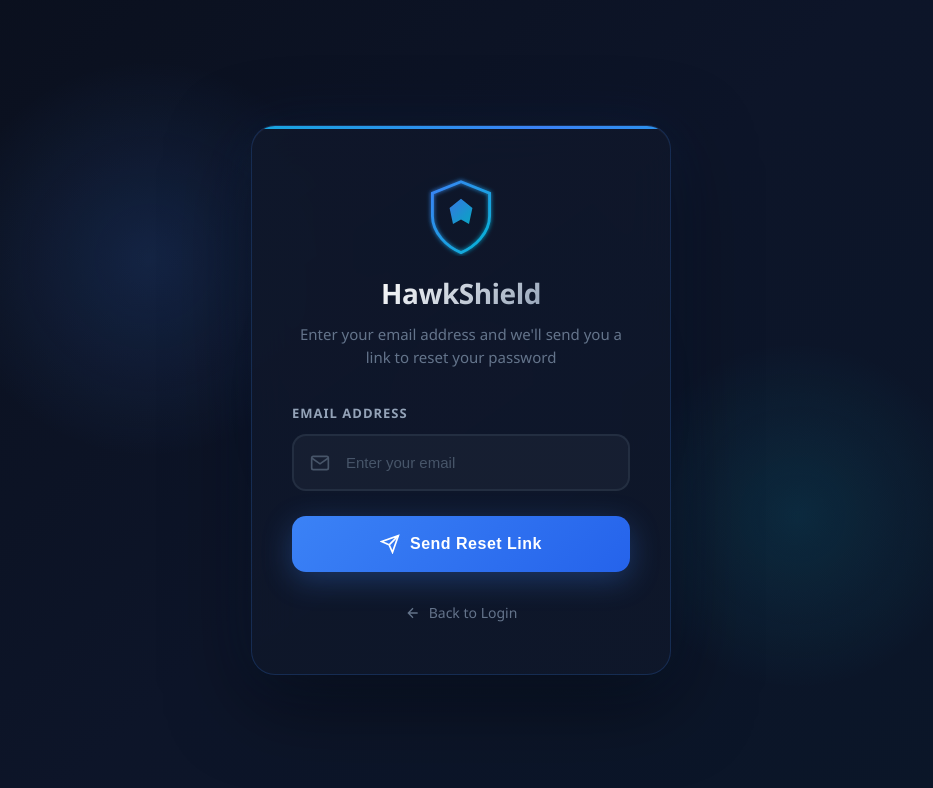
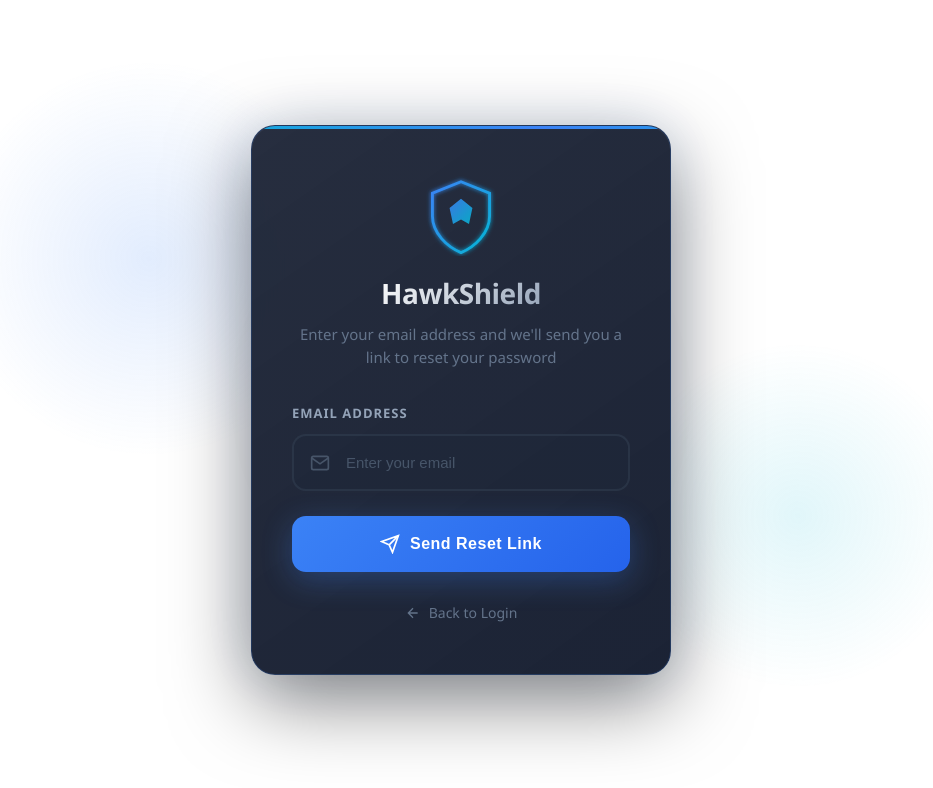
Before and after one commit to divinegupta0611/HawkShield-frontend, a React (Vite) app: page /forgot-password in a window 1280 px wide. Shown: the top 788 px of the page, without its empty margins (179-1112 px from the left). Built offline with nearby package versions, Linux system fonts and the light colour scheme; no server answers.

Commit message:
forgot password fixed

```diff
--- a/src/pages/ForgotPassword.jsx
+++ b/src/pages/ForgotPassword.jsx
@@ -21,7 +21,7 @@ const ForgotPassword = () => {
   const styles = {
     container: {
       minHeight: '100vh',
-      background: 'linear-gradient(135deg, #0a0f1c 0%, #0d1529 50%, #0a1628 100%)',
+      background: '#ffffffff',
       display: 'flex',
       alignItems: 'center',
       justifyContent: 'center',
```
